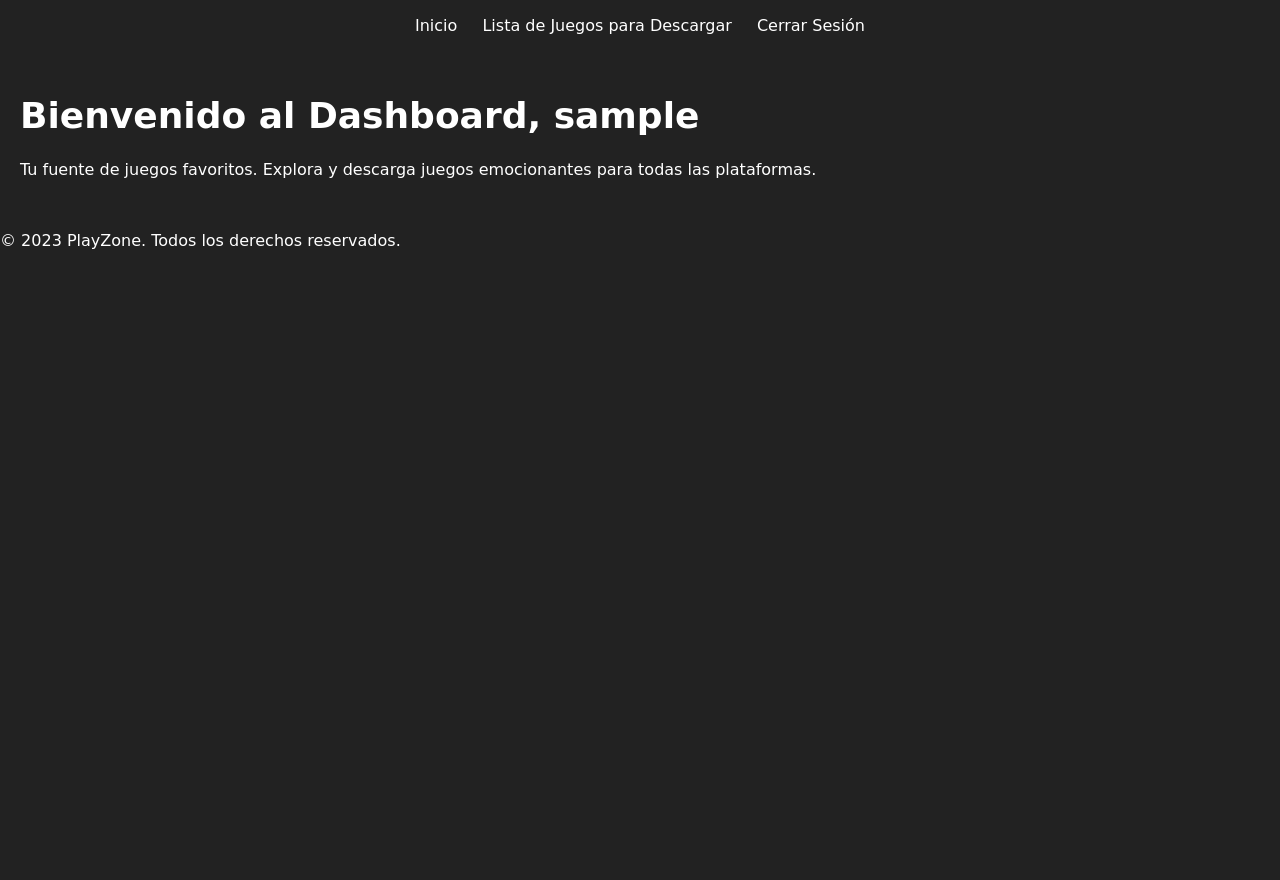
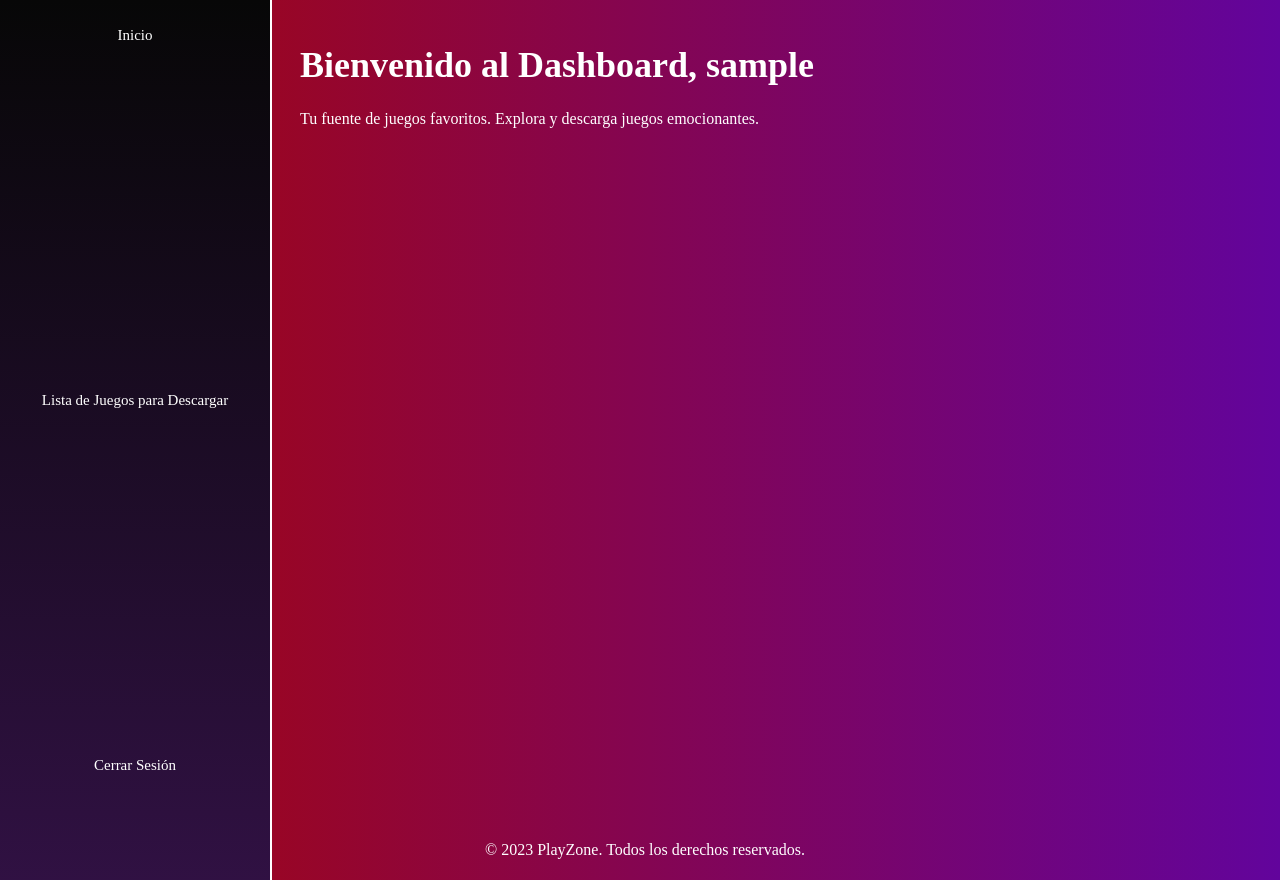
Before and after one commit to JonnerXD/PlayZone, a PHP site: page /dashboard/index.php in a window 1280 px wide. Run offline with PHP 8.4, Linux system fonts and the light colour scheme; the visitor is signed in with stand-in values (Sample User, id 1).

Commit message:
Se modifico el estilo del dashboard, y se creo el archimo games.php el que sera el encargado de tener lo juegos

```diff
--- a/css/dashboard.css
+++ b/css/dashboard.css
@@ -1,22 +1,36 @@
-/* styles.css */
+/* Paleta de colores morados y azules */
 body {
-    background-color: #222;
+    background: linear-gradient(to right, #a70606, #62049c); /* Fondo de degradado azul a morado */
     color: #fff;
-    font-family: 'Press Start 2P', cursive;
     margin: 0;
     padding: 0;
+}
+
+/* Botones con colores morados y azules */
+.button {
+    background: linear-gradient(to right, #6b0e0e, #3e0f5c);
+    color: #fff;
 }
 
 header {
     background-color: #111;
     padding: 10px;
     text-align: center;
+    z-index: 1; /* Asegura que el encabezado esté en la parte superior */
+    position: fixed; /* Mantiene el encabezado fijo en la parte superior */
+    width: 100%; /* Asegura que el encabezado ocupe todo el ancho */
 }
 
-nav ul {
-    list-style: none;
-    padding: 0;
+/* Establecer un ancho máximo para el menú lateral */
+nav {
+    background-color: #111;
+    width: 250px;
+    padding: 10px;
     text-align: center;
+    height: 100vh;
+    position: fixed;
+    background: linear-gradient(to bottom, #070707, #311144);
+    border-right: 2px solid #fff; /* Borde derecho para el menú lateral */
 }
 
 nav li {
@@ -24,18 +38,49 @@ nav li {
     margin: 0 10px;
 }
 
+/* Alineación vertical y espaciado para los elementos del menú */
+/* Estilo de la barra lateral */
+nav ul {
+    list-style: none;
+    padding: 0;
+    display: flex;
+    flex-direction: column;
+    align-items: center;
+    height: 85%;
+    justify-content: space-between; /* Distribuye los elementos de manera uniforme */
+}
+
 nav a {
     text-decoration: none;
     color: #fff;
     transition: color 0.3s;
+    margin: 10px 0;
+    font-size: 15px;
+}
+
+/* Aplica márgenes personalizados para cada elemento */
+nav a:nth-child(1) {
+    margin-top: 10px; /* Espacio en la parte superior de "Inicio" */
+}
+
+nav a:nth-child(2) {
+    margin-top: 10px; /* Deja "Lista de Juegos para Descargar" centrado verticalmente */
+}
+
+nav a:nth-child(3) {
+    margin-bottom: 10px; /* Espacio en la parte inferior de "Cerrar Sesión" */
 }
 
 nav a:hover {
-    color: #ffae00; /* Color de resaltado al pasar el mouse */
+    color: #4400ff;
 }
+
 
 main {
     padding: 20px;
+    margin-left: 280px;
+    margin-bottom: 20px; /* Agregado espacio inferior para separar del pie de página */
+    min-height: calc(100vh - 80px); /* Ajusta el 80px según la altura de tu footer */
 }
 
 h1 {
@@ -52,5 +97,16 @@ h1 {
 }
 
 .button:hover {
-    background-color: #7700ff; /* Color de resaltado al pasar el mouse */
+    background-color: #7700ff;
 }
+
+/* Estilo del pie de página */
+footer {
+    background: #11111100;
+    color: #fff;
+    padding: 5px;
+    text-align: center;
+    position: fixed; /* Fija el footer en la parte inferior */
+    width: 100%; /* Ancho completo del viewport */
+    bottom: 0; /* Lo coloca en la parte inferior */
+}
--- a/dashboard/index.php
+++ b/dashboard/index.php
@@ -1,7 +1,7 @@
 <?php
 session_start(); // Iniciar la sesión
 
-// Resto de tu código
+
 ?>
 <!DOCTYPE html>
 <html lang="es">
@@ -15,15 +15,14 @@ session_start(); // Iniciar la sesión
 <body>
     <nav class="sidebar">
         <ul>
-            <li><a href="dashboard.php">Inicio</a></li>
+            <li><a href="index.php">Inicio</a></li>
             <li><a href="games.php">Lista de Juegos para Descargar</a></li>
             <li><a href="logout.php">Cerrar Sesión</a></li>
         </ul>
     </nav>
     <main class="content">
         <h1>Bienvenido al Dashboard, <?php echo $_SESSION['username']; ?></h1>
-        <p>Tu fuente de juegos favoritos. Explora y descarga juegos emocionantes para todas las plataformas.</p>
-        <!-- Aquí puedes agregar información adicional o widgets personalizados para el usuario -->
+        <p>Tu fuente de juegos favoritos. Explora y descarga juegos emocionantes.</p>
     </main>
     <footer class="dashboard-footer">
         <p>&copy; 2023 PlayZone. Todos los derechos reservados.</p>
```
Also changed, not shown: dashboard/games.php (added).
